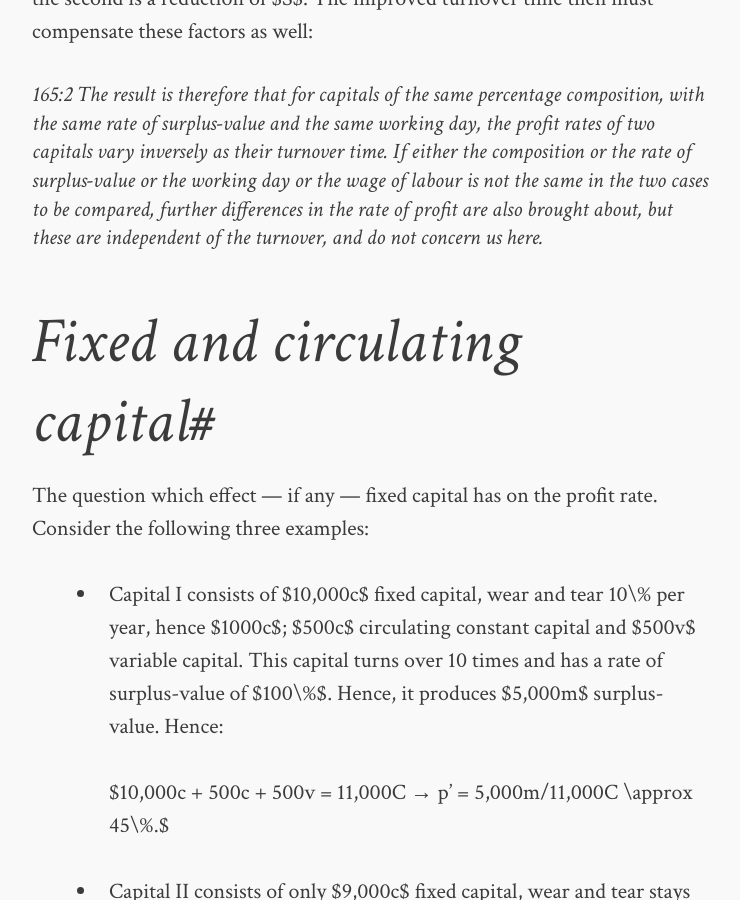
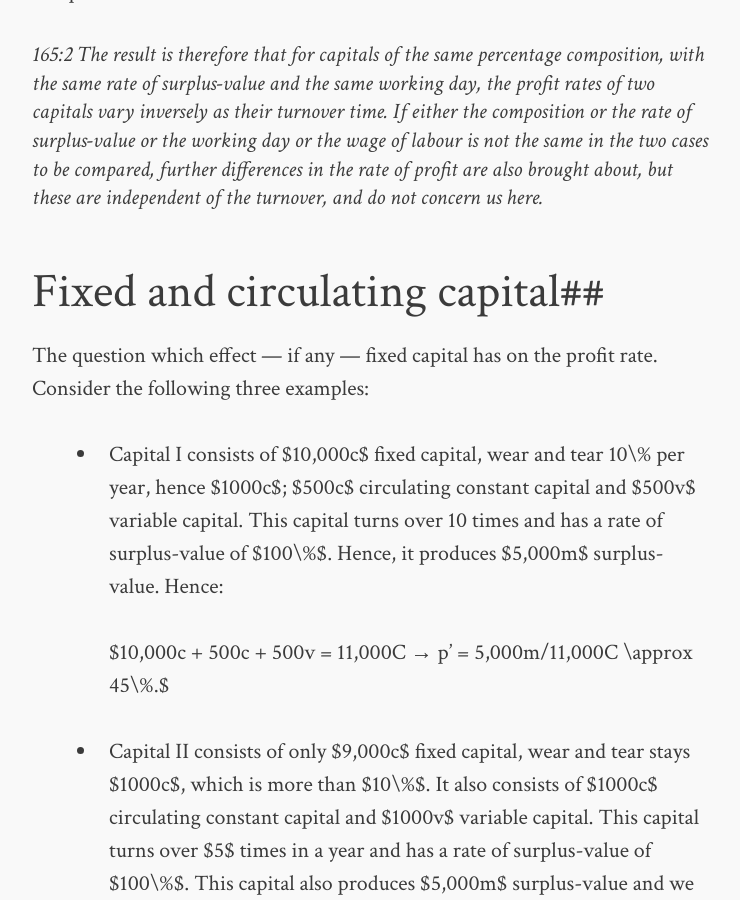
Before and after one commit to readingcapital/readingcapital.github.io, a Jekyll site: the page built from volume-3/chapter-04-commentary.md, in a window 1280 px wide and 900 px high, scrolled down 5424 px. Shown: the whole window, without its empty margins (268-1008 px from the left). Built offline with Jekyll 4.4.1, drawn with Linux system fonts in a browser that asks for light colours; comment, search, counter and statistics services are not loaded.

Commit message:
fixed headline levels

```diff
--- a/volume-3/chapter-04-commentary.md
+++ b/volume-3/chapter-04-commentary.md
@@ -110,7 +110,7 @@
 is merely the rate of profit related to a year (which should be the norm,
 anyway).
 
-# Techniques for shortening turnover time #
+## Techniques for shortening turnover time ##
 
 Shorting turnover time is hence a means for capital to increase the profit
 rate — its criterion for efficiency. Capital can attempt to shorten production
@@ -160,7 +160,7 @@
 > turnover, and do not concern us here.
 
 
-# Fixed and circulating capital#
+## Fixed and circulating capital##
 
 The question which effect — if any — fixed capital has on the profit
 rate. Consider the following three examples:
@@ -228,7 +228,7 @@
 In this example $S$ shrunk, because turnover slowed down, but $C$ remained the
 same. Hence, the rate of profit decreased (everything being equal).
 
-# Calculating the (annual) rate of surplus-value #
+## Calculating the (annual) rate of surplus-value ##
 
 In the end Engels wants to calculate how to get to the rate of surplus-value
 from the rate of profit. This is insofar useful as it highlights that
```
